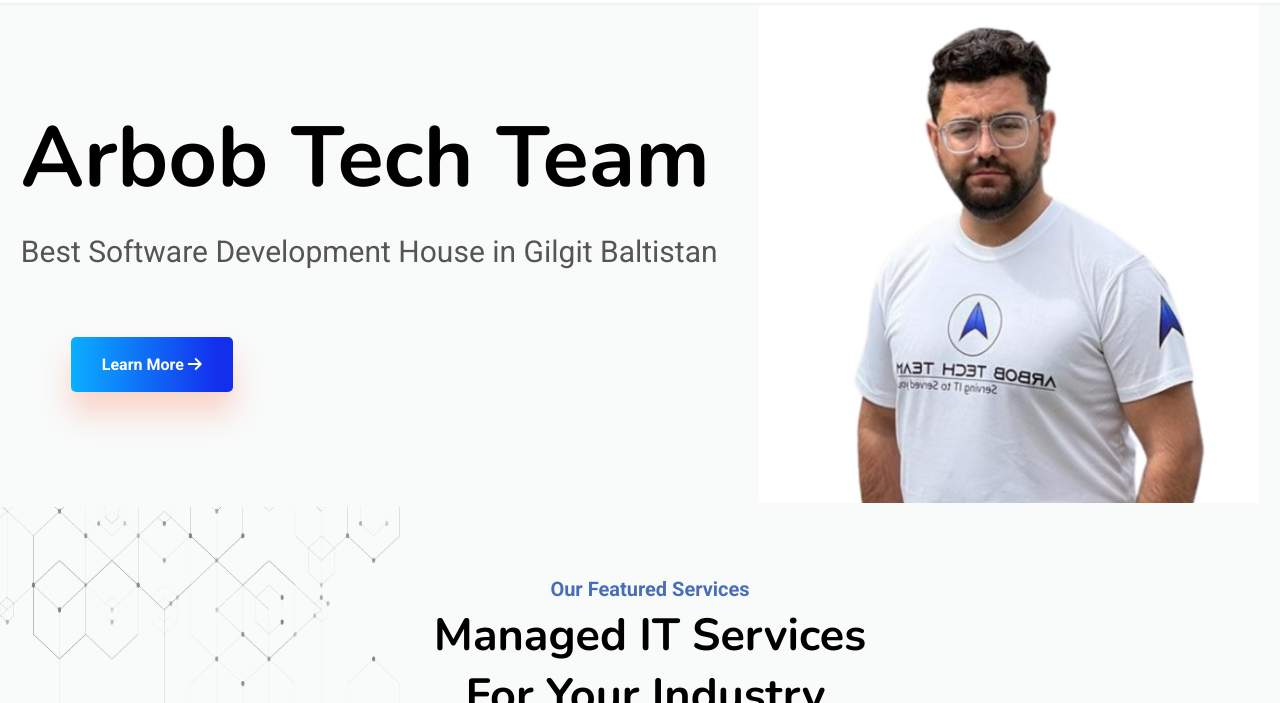
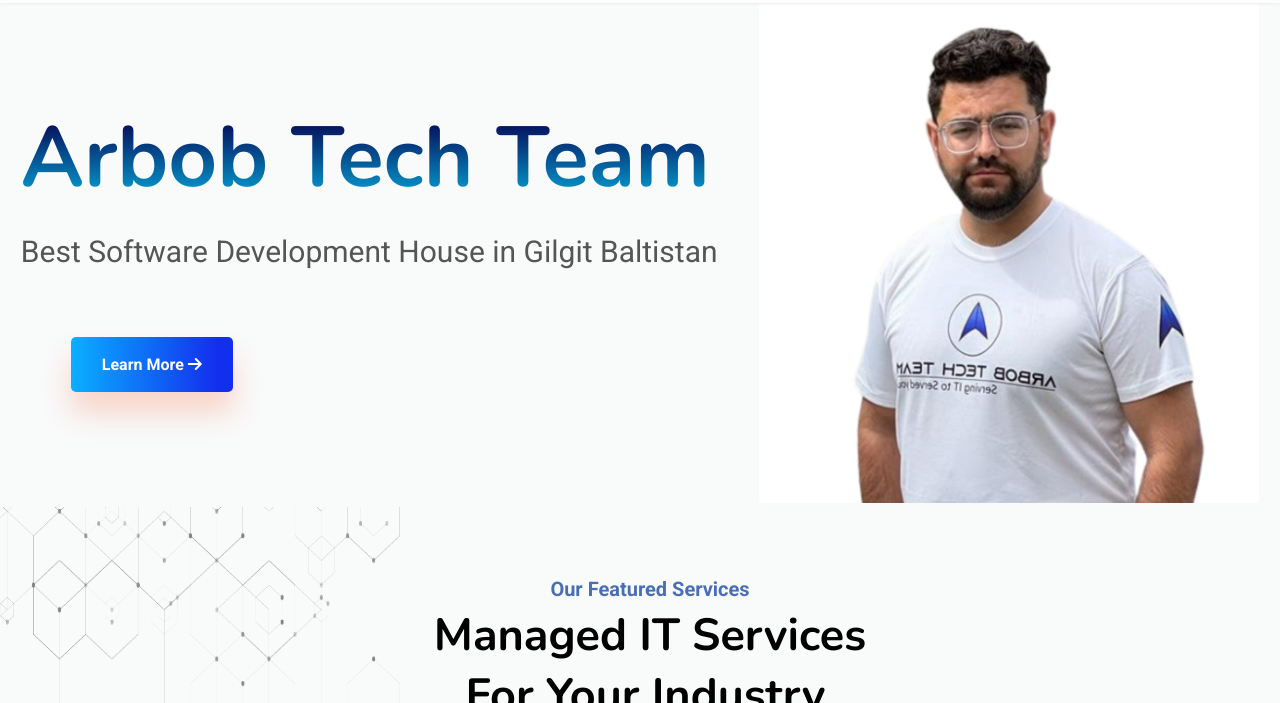
Before and after one commit to MumtazKakakhail/Arbob_Tech_Team, a plain HTML site: page index.html in a window 1280 px wide. Shown: the part 97-800 px from the top of the page. Drawn offline with nearby package versions, Linux system fonts and the light colour scheme.

Commit message:
Arbob Tech Team

```diff
--- a/styles.css
+++ b/styles.css
@@ -111,6 +111,9 @@
         font-weight: 700;
         line-height: 0.941em;
         color: #000000;
+        background:linear-gradient(to bottom, #060653, #039ed1);
+        -webkit-background-clip: text;
+        -webkit-text-fill-color: transparent;
 }
 .inner-div-one>p{
     font-size: 30px;
```
